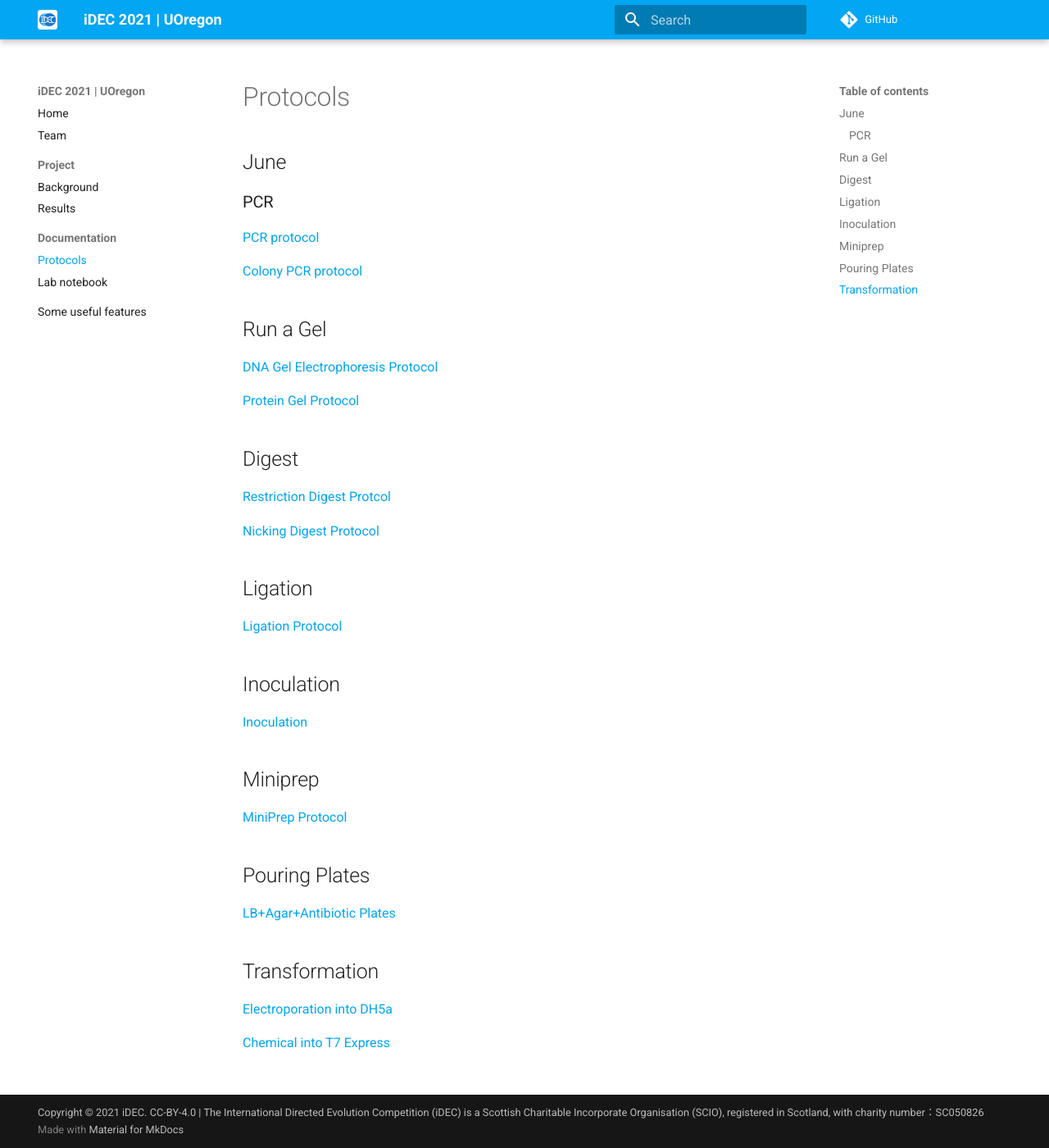
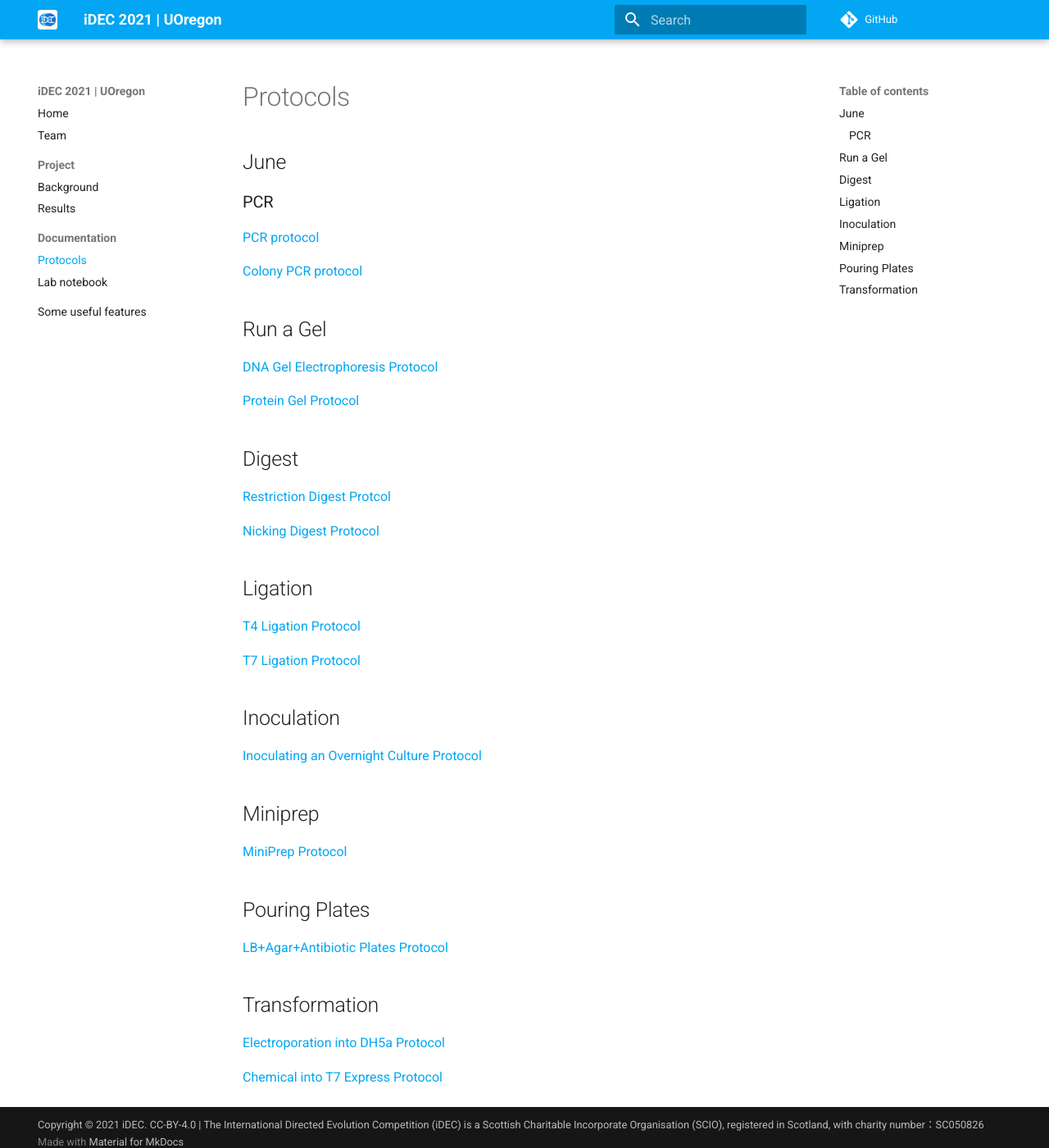
Before and after one commit to idec2021/UOregon, an MkDocs documentation site: the page built from docs/documentation/protocols.md, in a window 1280 px wide and 1400 px high. Shown: the whole window at 82% size. Built offline with MkDocs 1.6.1 and Material for MkDocs 9.7.7, drawn with Linux system fonts in a browser that asks for light colours; comment, search, counter and statistics services are not loaded.

Commit message:
Update protocols.md

```diff
--- a/docs/documentation/protocols.md
+++ b/docs/documentation/protocols.md
@@ -18,18 +18,20 @@
 [Nicking Digest Protocol](https://github.com/idec2021/UOregon/blob/main/docs/documentation/Nicking%20Digest%20Protocol)
 
 ## Ligation
-[Ligation Protocol]()
+[T4 Ligation Protocol]()
+
+[T7 Ligation Protocol]()
 
 ## Inoculation
-[Inoculation]()
+[Inoculating an Overnight Culture Protocol ]()
 
 ## Miniprep
 [MiniPrep Protocol]()
 
 ## Pouring Plates
-[LB+Agar+Antibiotic Plates]()
+[LB+Agar+Antibiotic Plates Protocol]()
 
 ## Transformation
-[Electroporation into DH5a]()
+[Electroporation into DH5a Protocol]()
 
-[Chemical into T7 Express]()
+[Chemical into T7 Express Protocol]()
```
